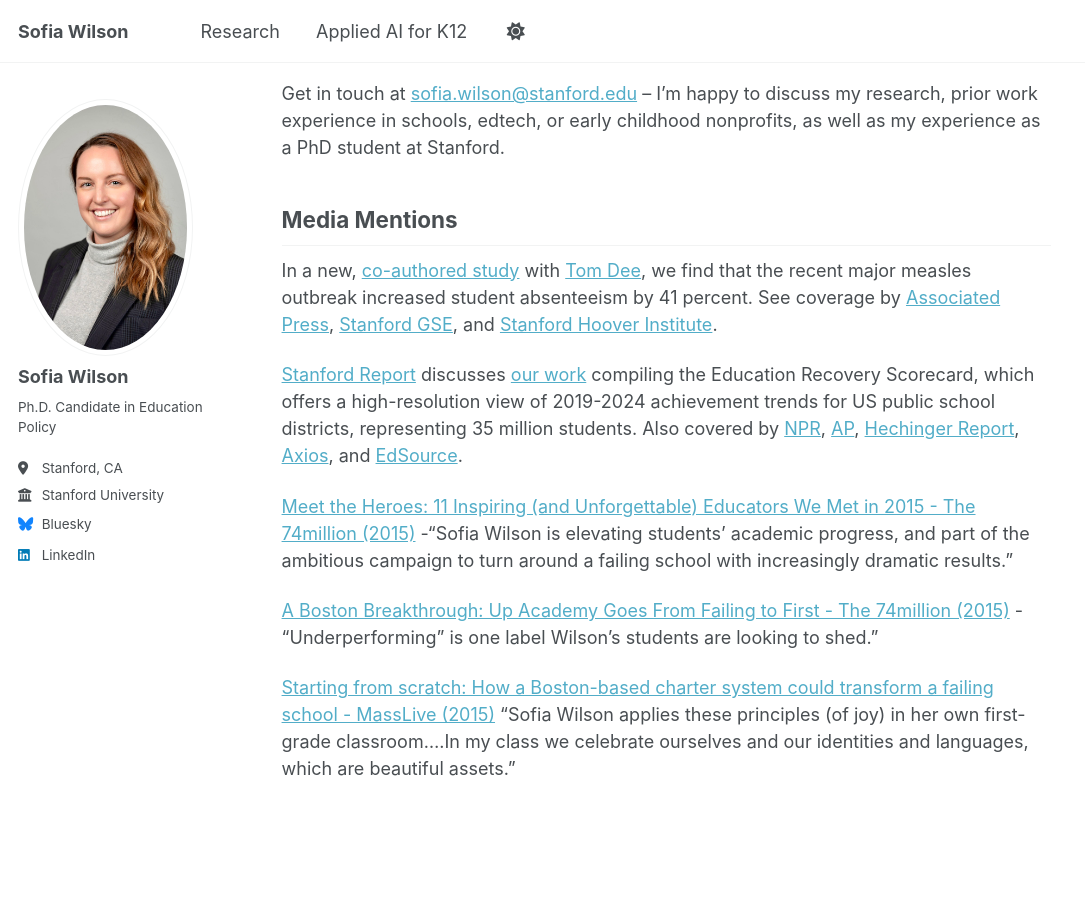
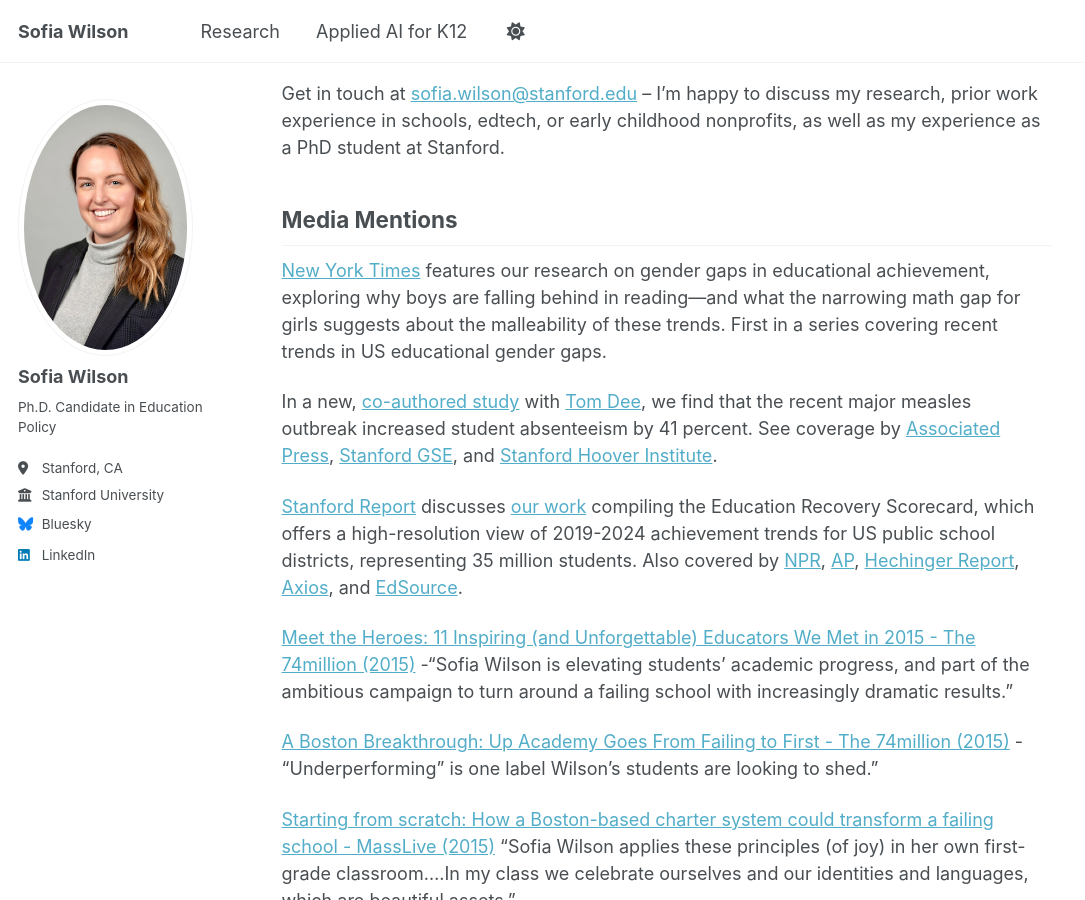
Before and after one commit to sofia-wilson/sofia-wilson.github.io, a Jekyll site: the page built from index.md, in a window 1280 px wide and 900 px high, scrolled down 607 px. Shown: the whole window, without its empty margins (0-1085 px from the left). Built offline with Jekyll 4.4.1, drawn with Linux system fonts in a browser that asks for light colours.

Commit message:
Update index.md

```diff
--- a/index.md
+++ b/index.md
@@ -15,6 +15,8 @@ Get in touch at [sofia.wilson@stanford.edu](mailto:sofia.wilson@stanford.edu) --
 
 Media Mentions
 ------------
+[New York Times](https://www.nytimes.com/2026/01/30/upshot/boys-reading-falling-behind.html?unlocked_article_code=1.IVA.ykC9.9LvVCOy-RO3F&smid=url-share) features our research on gender gaps in educational achievement, exploring why boys are falling behind in reading—and what the narrowing math gap for girls suggests about the malleability of these trends. First in a series covering recent trends in US educational gender gaps.
+
 In a new, [co-authored study](/files/ai25-1358.pdf) with [Tom Dee](https://tom-dee.github.io/), we find that the recent major measles outbreak increased student absenteeism by 41 percent. See coverage by [Associated Press](https://apnews.com/article/measles-outbreak-school-attendance-absences-0384199ace95b4088f60864ce9ec8315), [Stanford GSE](https://ed.stanford.edu/news/measles-outbreak-led-outsized-jump-student-absences-stanford-research-finds), and [Stanford Hoover Institute](https://www.hoover.org/news/absences-texas-school-district-spiked-41-percent-after-measles-outbreak-says-hoover-scholar).
 
 [Stanford Report](https://news.stanford.edu/stories/2025/02/new-research-reveals-striking-variations-in-pandemic-recovery-among-u-s-school-districts?utm_source=feedotter&utm_medium=email&utm_campaign=int-02-10-2025&utm_content=httpsnewsstanfordedustories202502newresearchrevealsstrikingvariationsinpandemicrecoveryamongusschooldistricts&mkt_tok=NjYwLVRKQy05ODQAAAGYlEt7R-7Hrb7hkaY5yExf8BJMU1xeEJT83Gc_cPrHJk_jHLQLuHoBhYnOgx_RHrkUVfgs5X7ZcWEj3BOC51fs_PCviceGypGAJFb4UqQ) discusses [our work](https://edopportunity.org/recovery/about/) compiling the Education Recovery Scorecard, which offers a high-resolution view of 2019-2024 achievement trends for US public school districts, representing 35 million students. Also covered by [NPR](https://www.npr.org/2025/02/11/nx-s1-5291451/us-reading-math-scores-solutions), [AP](https://apnews.com/article/math-reading-school-district-test-scores-f110ef05fb62f673530f44b120863bec), [Hechinger Report](https://hechingerreport.org/americas-kids-are-still-behind-in-reading-and-math-these-schools-are-defying-the-trend/), [Axios](https://www.axios.com/2025/02/11/schools-learning-loss-education-recovery-scorecard-pandemic-students), and [EdSource](https://edsource.org/2025/stanfords-national-database-adds-a-new-twist-to-californias-pandemic-learning-loss/726637).
```
